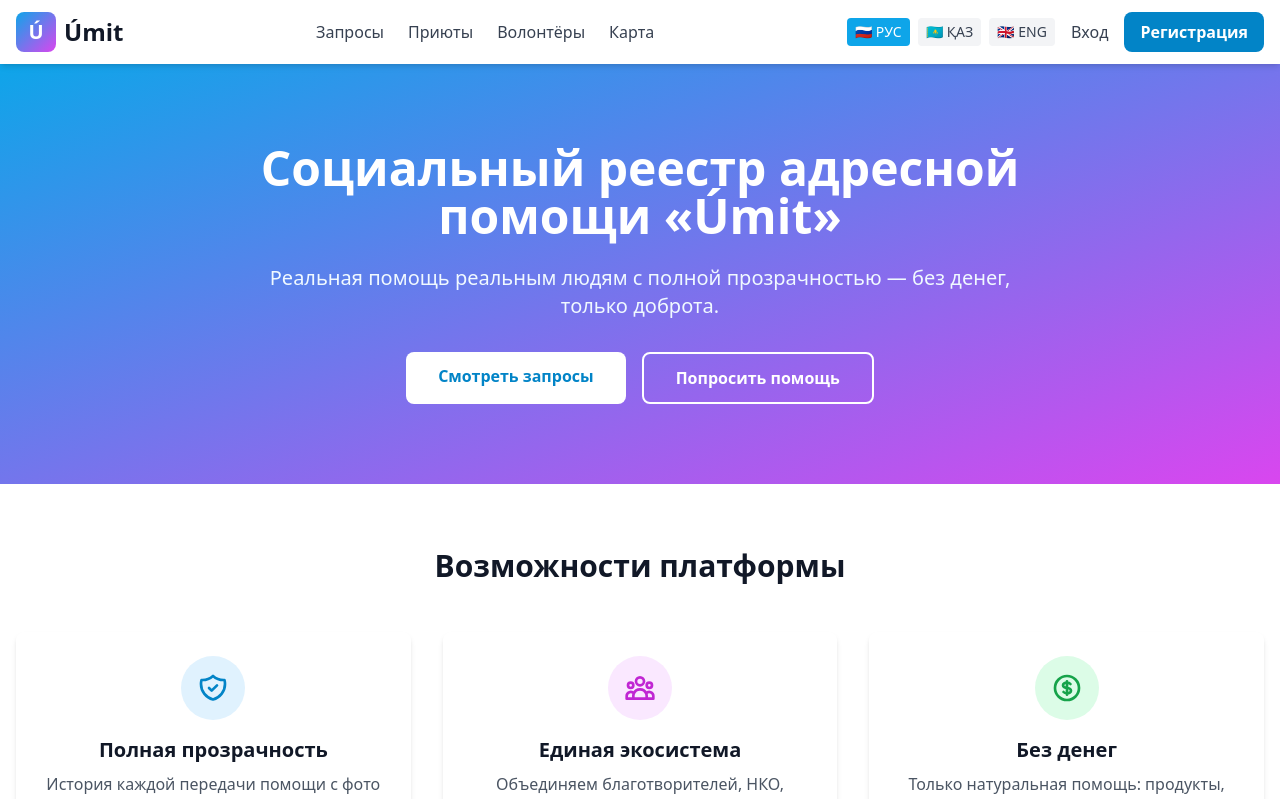
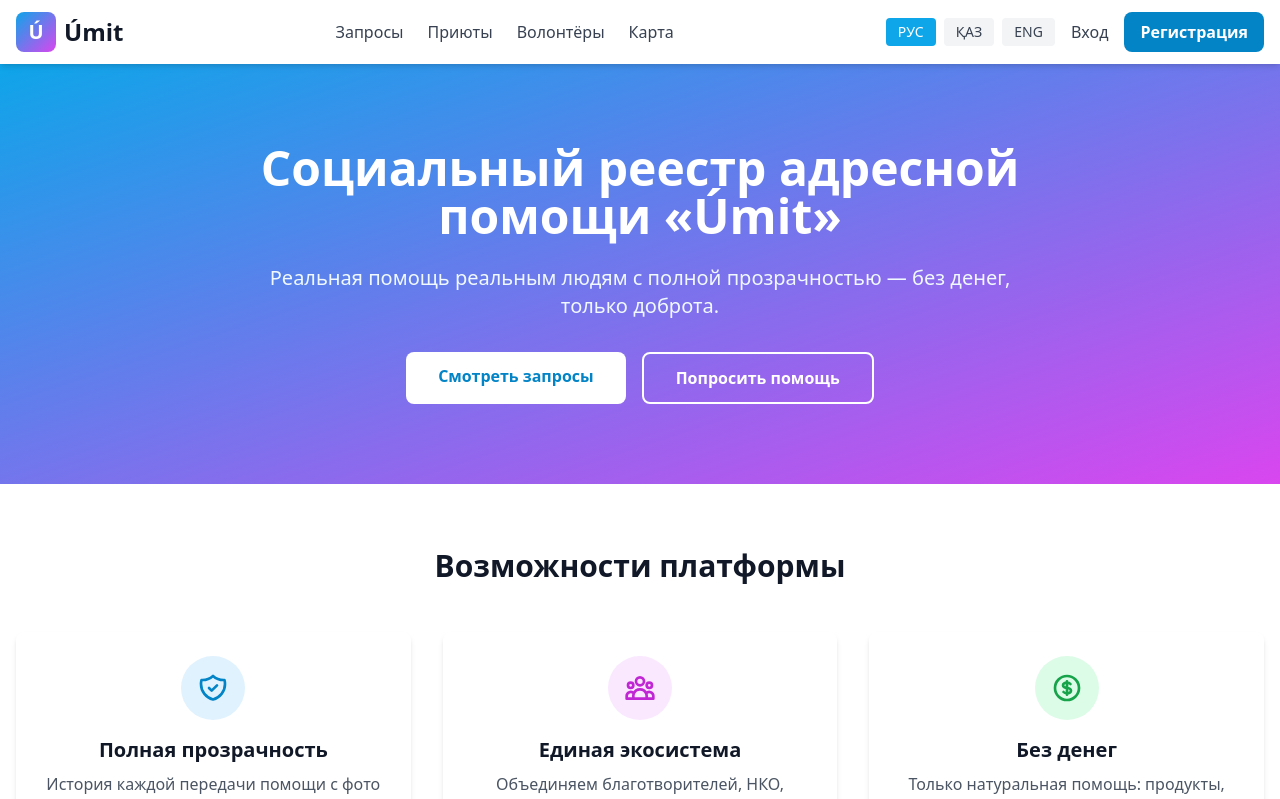
Before and after one commit to timon777/.github.io, a React (Vite) app: page / in a window 1280 px wide. Shown: the top 799 px of the page. Built offline with nearby package versions, Linux system fonts and the light colour scheme; no server answers.

Commit message:
Remove flags from language switcher
- Keep only text labels: РУС, ҚАЗ, ENG
- Increased horizontal padding for better appearance

🤖 Generated with [Claude Code](https://claude.com/claude-code)

Co-Authored-By: Claude <noreply@anthropic.com>

```diff
--- a/src/components/LanguageSwitcher.tsx
+++ b/src/components/LanguageSwitcher.tsx
@@ -1,9 +1,9 @@
 import { useTranslation } from 'react-i18next'
 
 const languages = [
-  { code: 'ru', name: 'РУС', flag: '🇷🇺' },
-  { code: 'kk', name: 'ҚАЗ', flag: '🇰🇿' },
-  { code: 'en', name: 'ENG', flag: '🇬🇧' },
+  { code: 'ru', name: 'РУС' },
+  { code: 'kk', name: 'ҚАЗ' },
+  { code: 'en', name: 'ENG' },
 ]
 
 export default function LanguageSwitcher() {
@@ -19,14 +19,13 @@ export default function LanguageSwitcher() {
         <button
           key={lang.code}
           onClick={() => changeLanguage(lang.code)}
-          className={`px-2 py-1 rounded text-sm font-medium transition-colors ${
+          className={`px-3 py-1 rounded text-sm font-medium transition-colors ${
             i18n.language === lang.code
               ? 'bg-sky-500 text-white'
               : 'bg-gray-100 text-gray-700 hover:bg-gray-200'
           }`}
           title={lang.name}
         >
-          <span className="mr-1">{lang.flag}</span>
           {lang.name}
         </button>
       ))}
```
